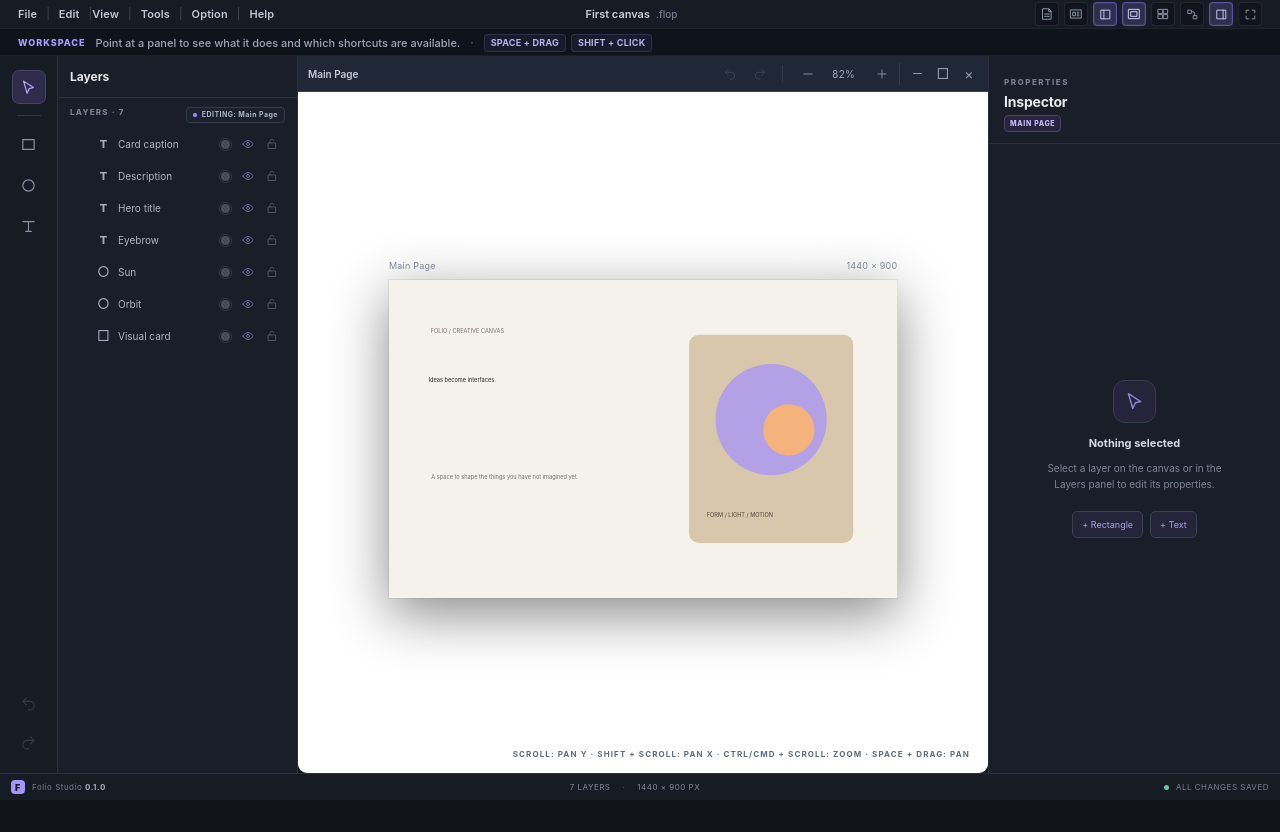
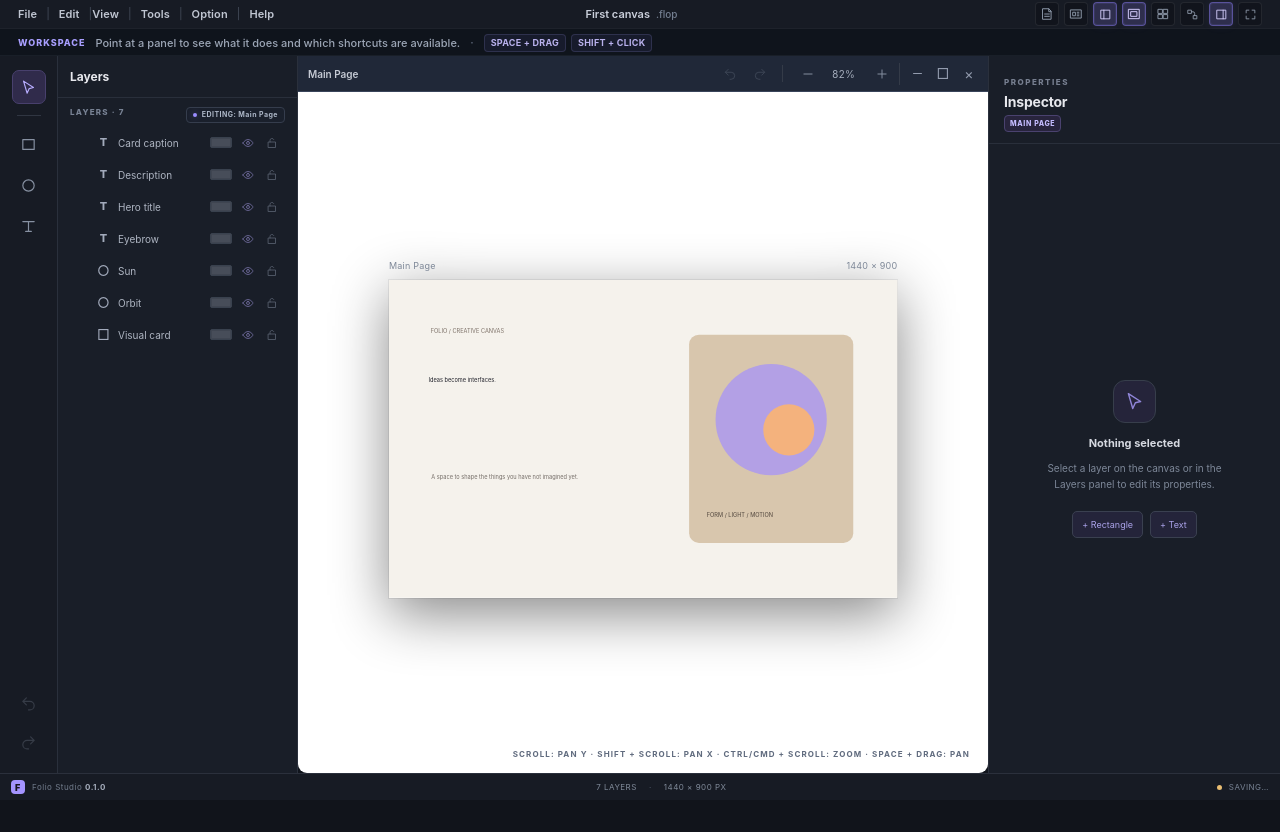
Before and after one commit to budapesservices-dotcom/folio-studio, a Preact app: page / in a window 1280 px wide. Shown: the top 832 px of the page. Built offline with nearby package versions, Linux system fonts and the light colour scheme.

Commit message:
Fix layer color tags and inline rename behavior

```diff
--- a/src/app/App.tsx
+++ b/src/app/App.tsx
@@ -77,6 +77,19 @@ function parseNumericInput(value: string): number | null {
 }
 
 type CanvasViewState = { zoom: number; pan: { x: number; y: number } };
+type LayerRenameSession = {
+  anchorId: string;
+  nodeIds: string[];
+  value: string;
+  batch: boolean;
+  editorId: EditorTarget;
+  existingNames: string[];
+};
+const LAYER_COLOR_PRESETS = [
+  '#ef4444', '#f97316', '#eab308', '#84cc16', '#22c55e',
+  '#14b8a6', '#06b6d4', '#3b82f6', '#6366f1', '#a855f7',
+  '#ec4899', '#94a3b8',
+];
 function readCanvasViewState(key: string): CanvasViewState {
   try {
     const value = JSON.parse(window.localStorage.getItem(key) ?? 'null');
@@ -123,8 +136,9 @@ export function App() {
   const [layerDropTarget, setLayerDropTarget] = useState<{ nodeId: string; position: LayerDropPosition } | null>(null);
   const layerDragSourceRef = useRef<string[] | null>(null);
   const layerSelectionAnchorRef = useRef<Record<EditorTarget, string | null>>({ main: null, component: null });
-  const [layerRename, setLayerRename] = useState<{ anchorId: string; nodeIds: string[]; value: string; batch: boolean } | null>(null);
-  const layerRenameCancelRef = useRef(false);
+  const [layerRename, setLayerRename] = useState<LayerRenameSession | null>(null);
+  const layerRenameRef = useRef<LayerRenameSession | null>(null);
+  const [layerColorPickerKey, setLayerColorPickerKey] = useState<string | null>(null);
   const [activeEditorId, setActiveEditorId] = useState<EditorTarget>('main');
   const [windowOrder, setWindowOrder] = useState<WindowId[]>(['node-logic', 'component-canvas', 'pages', 'main-canvas']);
   const [activeWindowId, setActiveWindowId] = useState<WindowId>('main-canvas');
@@ -406,46 +420,67 @@ export function App() {
       : [nodeId];
     const clickedNode = focusedDocument.nodes.find((node) => node.id === nodeId);
     if (!clickedNode || nodeIds.length === 0) return;
-    const initialValue = batch ? clickedNode.name.replace(/\s+\d+$/, '') : clickedNode.name;
-    layerRenameCancelRef.current = false;
-    setLayerRename({ anchorId: nodeId, nodeIds, value: initialValue, batch });
-  };
-
-  const commitLayerRename = () => {
-    if (layerRenameCancelRef.current) {
-      layerRenameCancelRef.current = false;
+    const selectedSet = new Set(nodeIds);
+    const session: LayerRenameSession = {
+      anchorId: nodeId,
+      nodeIds,
+      value: batch ? clickedNode.name.replace(/\s+\d+$/, '') : clickedNode.name,
+      batch,
+      editorId: activeEditorId,
+      existingNames: focusedDocument.nodes.filter((node) => !selectedSet.has(node.id)).map((node) => node.name),
+    };
+    layerRenameRef.current = session;
+    setLayerRename(session);
+  };
+
+  const updateLayerRenameDraft = (value: string) => {
+    const current = layerRenameRef.current;
+    if (!current) return;
+    const next = { ...current, value };
+    layerRenameRef.current = next;
+    setLayerRename(next);
+  };
+
+  const finishLayerRename = (save: boolean) => {
+    const session = layerRenameRef.current;
+    if (!session) {
       setLayerRename(null);
       return;
     }
-    if (!layerRename) return;
-    const baseName = layerRename.value.trim();
-    if (baseName) {
-      const updates = layerRename.batch
+    // Clear the ref first: Enter followed by an ensuing blur must never commit twice.
+    layerRenameRef.current = null;
+    setLayerRename(null);
+    const baseName = session.value.trim();
+    if (!save || !baseName) return;
+
+    const updates = session.batch
       ? (() => {
-            const selected = new Set(layerRename.nodeIds);
-            const occupied = new Set(focusedDocument.nodes.filter((node) => !selected.has(node.id)).map((node) => node.name));
+          const occupied = new Set(session.existingNames);
           let suffix = 1;
-            return layerRename.nodeIds.map((nodeId) => {
+          return session.nodeIds.map((nodeId) => {
             let name = '';
             do { name = `${baseName} ${suffix++}`; } while (occupied.has(name));
             occupied.add(name);
             return { nodeId, name };
           });
         })()
-        : [{ nodeId: layerRename.nodeIds[0], name: baseName }];
-      dispatchFocused({ type: 'rename-nodes', updates });
-    }
-    setLayerRename(null);
+      : [{ nodeId: session.nodeIds[0], name: baseName }];
+
+    const targetDispatch = session.editorId === 'main' ? dispatch : componentDispatch;
+    targetDispatch({ type: 'rename-nodes', updates });
   };
 
   const setLayerColorFromRow = (nodeId: string, color: string) => {
     const selectedIds = focusedEditor.state.selectedNodeIds;
     const targetIds = selectedIds.includes(nodeId) ? selectedIds : [nodeId];
+    const validIds = focusedDocument.nodes.filter((node) => targetIds.includes(node.id)).map((node) => node.id);
+    if (validIds.length === 0) return;
     dispatchFocused({
       type: 'set-nodes-properties',
-      nodeIds: targetIds,
+      nodeIds: validIds,
       properties: { layerColor: color },
     });
+    setLayerColorPickerKey(null);
   };
 
   const toggleLayerPropertyFromRow = (nodeId: string, property: 'visible' | 'locked') => {
@@ -1075,30 +1110,65 @@ export function App() {
                     aria-label={layerRename.batch ? `Rename ${layerRename.nodeIds.length} selected layers` : `Rename ${node.name}`}
                     title={layerRename.batch ? `Batch rename ${layerRename.nodeIds.length} layers (numbered)` : 'Rename layer'}
                     onClick={(event) => event.stopPropagation()}
-                    onInput={(event) => setLayerRename((current) => current ? { ...current, value: event.currentTarget.value } : current)}
+                    onInput={(event) => updateLayerRenameDraft(event.currentTarget.value)}
                     onKeyDown={(event) => {
-                      if (event.key === 'Enter') { event.preventDefault(); event.currentTarget.blur(); }
+                      event.stopPropagation();
+                      if (event.key === 'Enter') {
+                        event.preventDefault();
+                        finishLayerRename(true);
+                      }
                       if (event.key === 'Escape') {
                         event.preventDefault();
-                        layerRenameCancelRef.current = true;
-                        event.currentTarget.blur();
+                        finishLayerRename(false);
                       }
                     }}
-                    onBlur={commitLayerRename}
+                    onBlur={() => finishLayerRename(true)}
                   />
                 ) : (
                   <span class="layer-name">{node.name}</span>
                 )}
                 <div class="layer-actions">
+                  <button
+                    type="button"
+                    class="layer-color-control"
+                    style={{ backgroundColor: node.layerColor ?? '#7f8797' }}
+                    title={node.layerColor ? `Layer color ${node.layerColor}` : 'Set layer color'}
+                    aria-label={`Choose color for ${node.name}`}
+                    aria-expanded={layerColorPickerKey === `${activeEditorId}:${node.id}`}
+                    onClick={(event) => {
+                      event.stopPropagation();
+                      const key = `${activeEditorId}:${node.id}`;
+                      setLayerColorPickerKey((current) => current === key ? null : key);
+                    }}
+                  />
+                  {layerColorPickerKey === `${activeEditorId}:${node.id}` && (
+                    <div class="layer-color-palette" role="group" aria-label={`Color tags for ${node.name}`} onClick={(event) => event.stopPropagation()}>
+                      <span>Layer color</span>
+                      <div class="layer-color-swatches">
+                        {LAYER_COLOR_PRESETS.map((color) => (
+                          <button
+                            type="button"
+                            key={color}
+                            class={'layer-color-swatch ' + (node.layerColor === color ? 'active' : '')}
+                            style={{ backgroundColor: color }}
+                            title={color}
+                            aria-label={`Apply ${color} to selected layers`}
+                            onClick={() => setLayerColorFromRow(node.id, color)}
+                          />
+                        ))}
+                      </div>
+                      <label class="layer-color-custom">
+                        <span>Custom</span>
                         <input
-                    class="layer-color-control"
                           type="color"
                           value={node.layerColor ?? '#7f8797'}
-                    title={node.layerColor ? `Layer color ${node.layerColor}` : 'Set layer color'}
-                    aria-label={`Set color for ${node.name}`}
+                          aria-label="Custom layer color"
                           onClick={(event) => event.stopPropagation()}
                           onChange={(event) => setLayerColorFromRow(node.id, event.currentTarget.value)}
                         />
+                      </label>
+                    </div>
+                  )}
                   <button
                     type="button"
                     class={'layer-control ' + (node.visible ? 'active' : '')}
@@ -1122,6 +1192,7 @@ export function App() {
                     }}
                   ><Icon name={node.locked ? 'lock' : 'unlock'} /></button>
                 </div>
+                <span class="layer-color-rail" style={{ backgroundColor: node.layerColor ?? 'transparent' }} aria-hidden="true" />
               </div>
             );
           })}
--- a/src/styles/global.css
+++ b/src/styles/global.css
@@ -287,7 +287,7 @@ button:focus-visible, input:focus-visible, textarea:focus-visible { outline: 2px
 .layer-page-context { display: inline-flex; align-items: center; gap: 5px; max-width: 58%; min-width: 0; overflow: hidden; padding: 3px 6px; border: 1px solid #353d4d; border-radius: 4px; color: #aeb8c9; background: #1a202c; font-size: 7px; font-weight: 650; letter-spacing: .45px; line-height: 1.2; text-overflow: ellipsis; white-space: nowrap; }
 .layer-page-context::before { content: ''; flex: 0 0 4px; width: 4px; height: 4px; border-radius: 50%; background: #9a8dff; box-shadow: 0 0 6px #9a8dff70; }
 .layer-list { display: flex; flex-direction: column; gap: 2px; overflow: auto; padding: 0 8px 10px; }
-.layer-row { position: relative; display: flex; align-items: center; gap: 6px; width: 100%; min-height: 30px; padding: 0 5px; border: 1px solid transparent; border-radius: 5px; text-align: left; color: #aeb5c2; background: transparent; cursor: grab; user-select: none; }
+.layer-row { position: relative; display: flex; align-items: center; gap: 6px; width: 100%; min-height: 30px; padding: 0 5px 3px; border: 1px solid transparent; border-radius: 5px; text-align: left; color: #aeb5c2; background: transparent; cursor: grab; user-select: none; }
 .layer-row:active { cursor: grabbing; }
 .layer-row:hover { background: #222936; }
 .layer-row.selected { color: #e6e1ff; background: #302b4b; border-color: #48406d; }
@@ -300,10 +300,15 @@ button:focus-visible, input:focus-visible, textarea:focus-visible { outline: 2px
 .layer-type-text { font-size: 11px; font-weight: 800; }
 .layer-name { overflow: hidden; flex: 1 1 auto; min-width: 0; text-overflow: ellipsis; white-space: nowrap; font-size: 10px; }
 .layer-name-editor { flex: 1 1 auto; min-width: 0; height: 22px; padding: 0 5px; border: 1px solid #887ce0; border-radius: 3px; outline: 0; color: #f0edff; background: #171522; font: inherit; font-size: 10px; }
-.layer-color-control { flex: 0 0 13px; width: 13px; height: 13px; margin: 0 3px 0 1px; padding: 1px; appearance: none; -webkit-appearance: none; overflow: hidden; border: 1px solid #566174; border-radius: 50%; background: transparent; cursor: pointer; }
-.layer-color-control::-webkit-color-swatch-wrapper { padding: 0; }
-.layer-color-control::-webkit-color-swatch { border: 0; border-radius: 50%; }
-.layer-color-control::-moz-color-swatch { border: 0; border-radius: 50%; }
+.layer-color-control { flex: 0 0 22px; width: 22px; height: 11px; margin: 0 3px 0 1px; padding: 0; border: 1px solid #626c7d; border-radius: 2px; cursor: pointer; box-shadow: inset 0 0 0 1px #0002; }
+.layer-color-control:hover, .layer-color-control[aria-expanded='true'] { border-color: #e2dcff; transform: scaleY(1.12); }
+.layer-color-palette { position: absolute; z-index: 140; top: calc(100% - 1px); right: 48px; display: flex; flex-direction: column; gap: 8px; min-width: 150px; padding: 9px; border: 1px solid #475168; border-radius: 7px; color: #cbd2df; background: #1b2230; box-shadow: 0 10px 28px #000a; font-size: 9px; letter-spacing: .3px; }
+.layer-color-swatches { display: grid; grid-template-columns: repeat(6, 17px); gap: 5px; }
+.layer-color-swatch { width: 17px; height: 17px; padding: 0; border: 1px solid #ffffff35; border-radius: 3px; cursor: pointer; }
+.layer-color-swatch:hover, .layer-color-swatch.active { outline: 2px solid #e8e2ff; outline-offset: 1px; }
+.layer-color-custom { display: flex; align-items: center; justify-content: space-between; gap: 8px; padding-top: 6px; border-top: 1px solid #30394a; color: #aeb8c9; }
+.layer-color-custom input { width: 30px; height: 18px; padding: 1px; border: 1px solid #566174; border-radius: 3px; background: transparent; cursor: pointer; }
+.layer-color-rail { position: absolute; right: 5px; bottom: 1px; left: 5px; height: 2px; border-radius: 2px; opacity: .95; pointer-events: none; }
 .layer-hidden .layer-name { opacity: .52; }
 .layer-inherited-locked .layer-name { color: #8d96a6; }
 .layer-disclosure, .layer-disclosure-spacer { display: grid; place-items: center; flex: 0 0 14px; width: 14px; height: 22px; padding: 0; border: 0; color: #7f8a9c; background: transparent; }
```
Also changed, not shown: 1 other file (tests, documents, lock files or other folders). Lines whose indentation alone changed are shown as unchanged.
